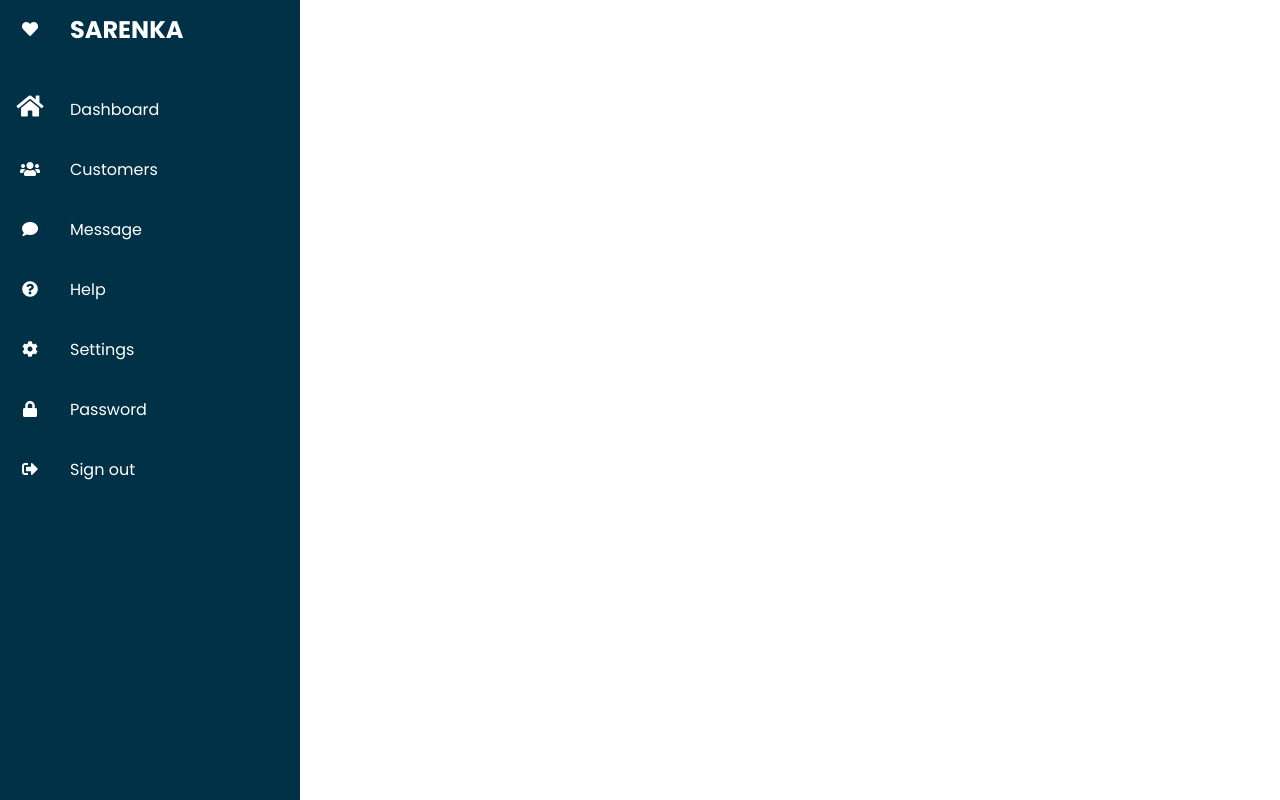
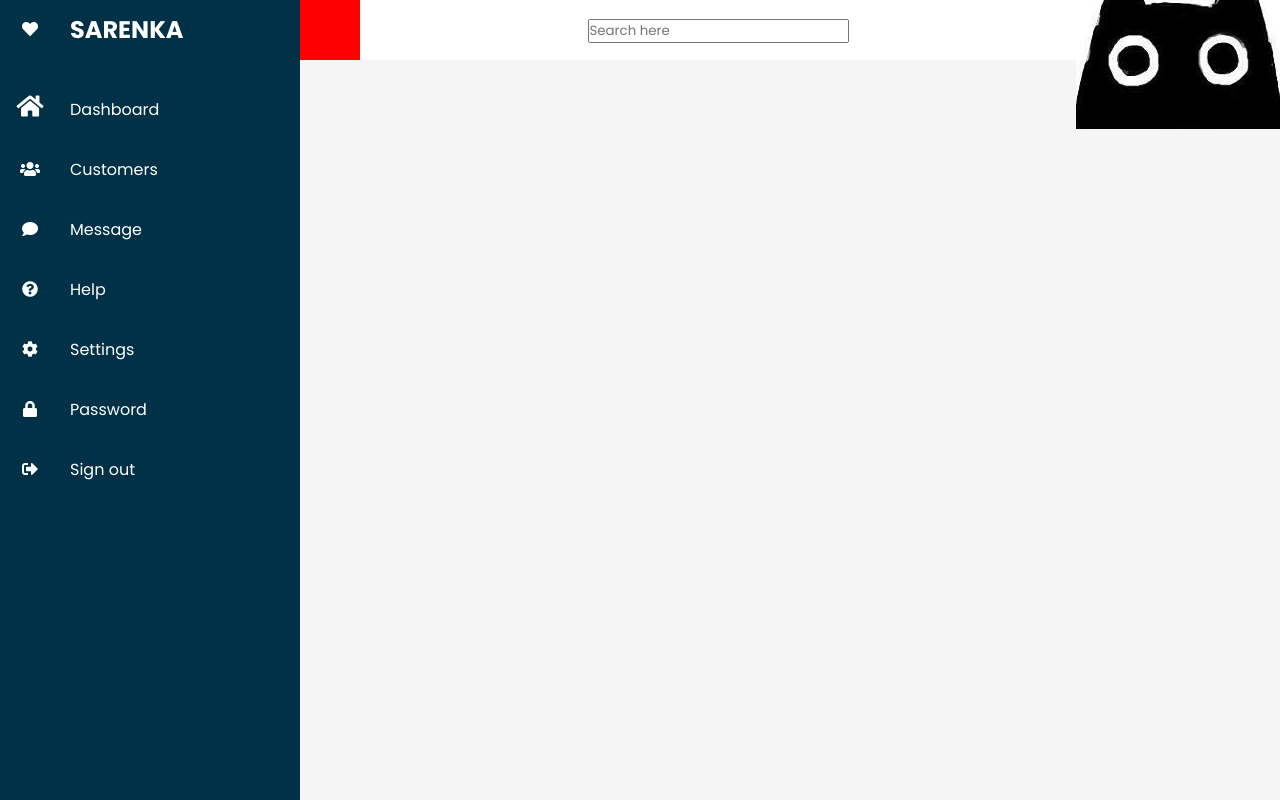
Before and after one commit to KTZgraph/sarenka-sass, a website: page dashboard/index.html in a window 1280 px wide. Drawn offline with Linux system fonts and the light colour scheme.

Commit message:
favicon problem content:'\f0c9';

```diff
--- a/dashboard/index.html
+++ b/dashboard/index.html
@@ -71,6 +71,9 @@
                 <input type="text" placeholder="Search here">
               </label>
             </div>
+            <div class="user">
+              <img src="user.jpg"/>
+            </div>
           </div>
         </div>
 
--- a/dashboard/style.css
+++ b/dashboard/style.css
@@ -82,3 +82,46 @@ body {
    white-space: nowrap;
 
 }
+
+/* main */
+.main {
+    position: absolute;
+    width: calc(100% - 300px);
+    left: 300px;
+    min-height: 100vh;
+    background: #f5f5f5;
+    transition: 0.5s;
+}
+
+.main .topbar {
+    width: 100%;
+    background: #fff;
+    height: 60px;
+    display: flex;
+    justify-content:space-between;
+    align-items: center;
+}
+
+.toggle {
+    position: relative;
+    width: 60px;
+    height: 60px;
+    background: #f00;
+    cursor: pointer;
+}
+
+.toggle::before {
+    /* f0c9 f039 */
+    content:'\f0c9';
+    /* font-family: "Font Awesome 5 Brands"; */
+    /* font-family: "Font Awesome 5 Free"; */
+    font-family: fontAwesome;
+    /* font-family: "Font Awesome 5 Pro"; */
+    position: absolute;
+    width: 100%;
+    height: 100%;
+    line-height: 60px;
+    font-size: 24px;
+    text-align: center;
+    color: #111
+}
```
Also changed, not shown: dashboard/user.jpg (added).
